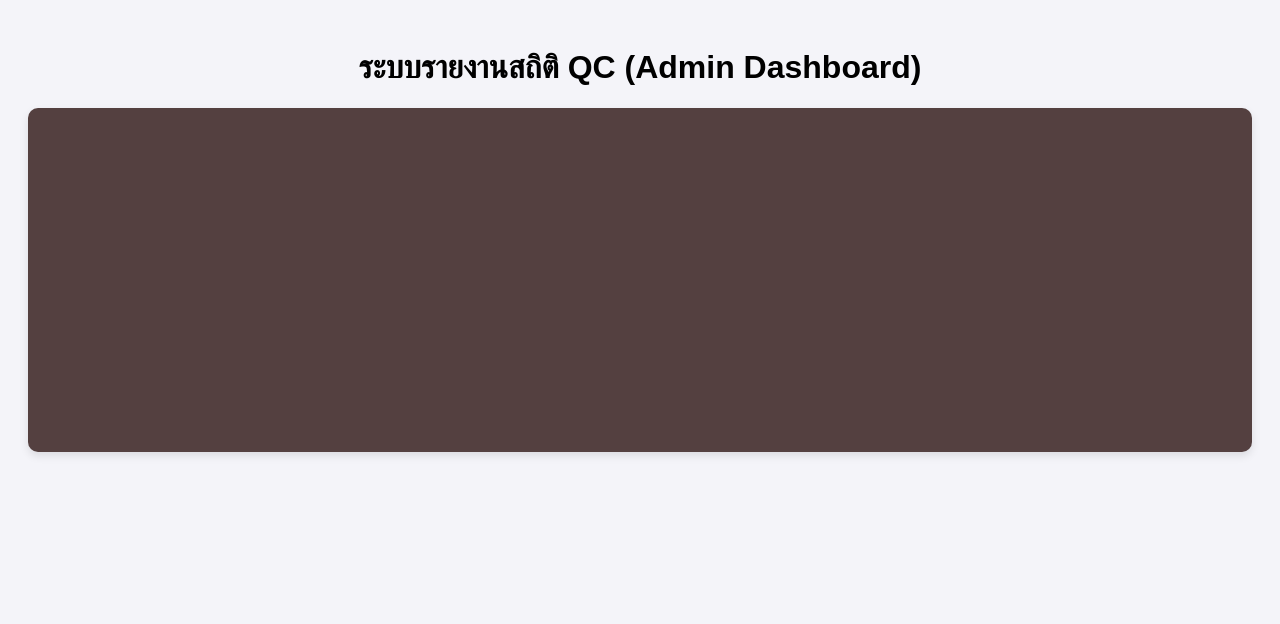
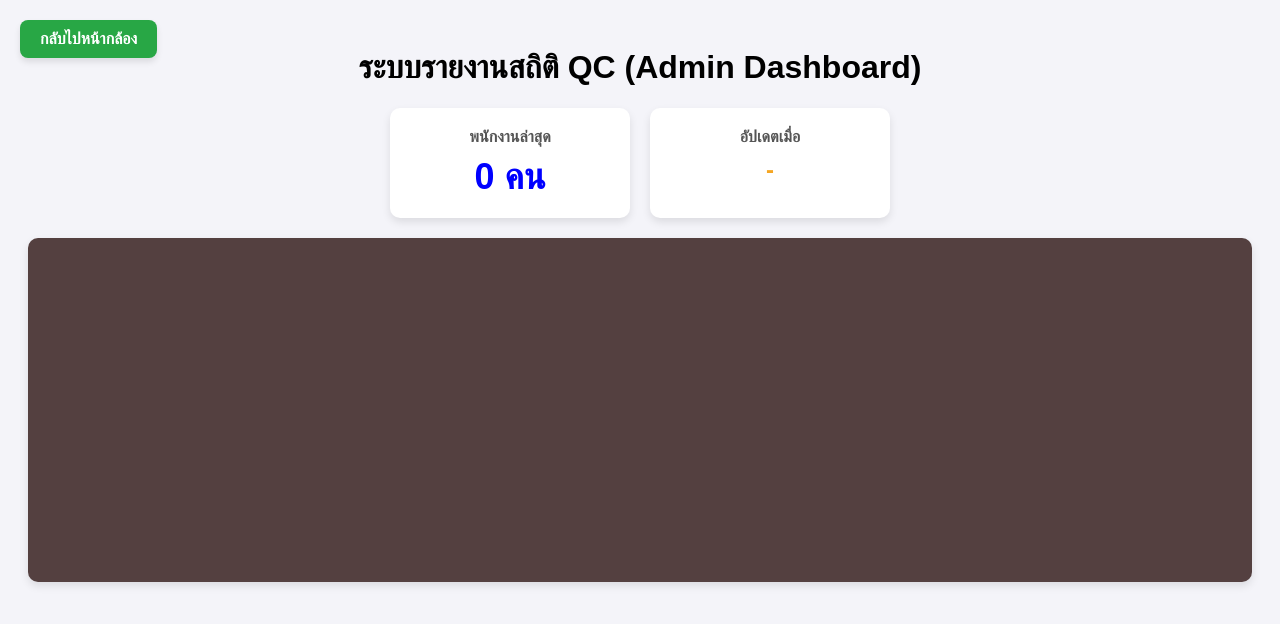
Before and after one commit to ppppond/img-detection-js, a website: page dashboard.html in a window 1280 px wide. Drawn offline with nearby package versions, Linux system fonts and the light colour scheme; no server answers.

Commit message:
CSS: ตกแต่งเสร็จ

```diff
--- a/dashboard.html
+++ b/dashboard.html
@@ -1,23 +1,93 @@
 <!DOCTYPE html>
 <html lang="en">
+
 <head>
     <meta charset="UTF-8">
     <meta name="viewport" content="width=device-width, initial-scale=1.0">
     <title>QC Admin Dashboard</title>
     <script src="https://cdn.jsdelivr.net/npm/chart.js"></script>
     <style>
-        body { font-family: Arial; padding: 20px; text-align: center; background: #f4f4f9; }
-        .chart-container { background: rgb(84, 64, 64); padding: 20px; border-radius: 10px; box-shadow: 0 4px 8px rgba(0,0,0,0.1); }
+        body {
+            font-family: Arial;
+            padding: 20px;
+            text-align: center;
+            background: #f4f4f9;
+        }
+
+        .chart-container {
+            background: rgb(84, 64, 64);
+            padding: 20px;
+            border-radius: 10px;
+            box-shadow: 0 4px 8px rgba(0, 0, 0, 0.1);
+        }
+
+        /* CSS สำหรับกล่องตัวเลข */
+        .summary-container {
+            display: flex;
+            justify-content: center;
+            gap: 20px;
+            margin-bottom: 20px;
+        }
+
+        .card {
+            background: white;
+            padding: 20px;
+            border-radius: 10px;
+            width: 200px;
+            box-shadow: 0 4px 8px rgba(0, 0, 0, 0.1);
+        }
+
+        .card h3 {
+            margin: 0;
+            font-size: 16px;
+            color: #555;
+        }
+
+        .card h2 {
+            margin: 10px 0 0 0;
+            font-size: 36px;
+            color: blue;
+        }
+
+        .nav-btn-back {
+            position: absolute;
+            top: 20px;
+            left: 20px;
+            padding: 10px 20px;
+            background: #28a745;
+            color: white;
+            text-decoration: none;
+            border-radius: 8px;
+            font-weight: bold;
+            box-shadow: 0 4px 6px rgba(0,0,0,0.1);
+        }
     </style>
 </head>
+
 <body>
     <h1>ระบบรายงานสถิติ QC (Admin Dashboard)</h1>
+
+    <div class="summary-container">
+        <div class="card">
+            <h3>พนักงานล่าสุด</h3>
+            <h2 id="latestCount">0 คน</h2>
+        </div>
+        <div class="card">
+            <h3>อัปเดตเมื่อ</h3>
+            <h2 id="latestTime" style="font-size: 24px; color: #f5a623">-</h2>
+        </div>
+    </div>
 
     <div class="chart-container">
         <canvas id="qcChart" width="800" height="300"></canvas>
     </div>
 
+    <a href="index.html" class="nav-btn-back">กลับไปหน้ากล้อง</a>
+
+
     <script>
+        let qcChartInstance = null;
+
         // ฟังชันสำหรับดึงข้อมูลและวาด กราฟ
         async function loadDataAndDrawChart() {
             try {
@@ -30,15 +100,25 @@
                 // สกัดเอาเฉพาะ Array ข้อมูล (50 แถวล่าสุด) ออกมา
                 const dataList = result.data;
 
+                // อัปเดตตัวเลขล่าสุดลงในกล่อง HTML
+                const latestData = dataList[0];
+                document.getElementById('latestCount').innerHTML = latestData.count + " คน";
+                document.getElementById('latestTime').innerHTML = new Date(latestData.timestamp).toLocaleDateString();
+
                 // สกัดข้อมูล
                 // กราฟต้องการข้อมูล 2 แกน คือ "แกน X (เวลา)" และ "แกน Y (ยอดคน)"
                 // คำสั่งของ Array ที่ใช้ "วนลูปและแปลงร่าง" ข้อมูลทุกก้อนให้กลายเป็น Array อันใหม่
                 const labels = dataList.map(item => new Date(item.timestamp).toLocaleTimeString()) // เอาเฉพาะเวลา
                 const counts = dataList.map(item => item.count) // เอาเฉพาะจำนวน
 
+                // ล้างกราฟเก่าทิ้ง (ถ้ามี) ก่อนวาดใหม่
+                if (qcChartInstance !== null) {
+                    qcChartInstance.destroy();
+                }
+
                 // สั่ง Chart.js วาดภาพ (ในที่นี้ Chart.js คือ น่าจะ libary นะ)
                 const ctx = document.getElementById('qcChart').getContext('2d');
-                new Chart(ctx, {
+                new Chart(ctx,qcChartInstance = {
                     type: 'line', // สั่งวาดเป็นกราฟเส้น
                     data: {
                         // ต้อง .reverse() กลับข้อมูลเพราะอันนี้ดึงจากใหม่ไปเก่า
@@ -55,13 +135,15 @@
                     },
                     options: { responsive: true }
                 })
-            } catch(err) {
+            } catch (err) {
                 console.error('โหลดข้อมูลกราฟพัง: ', err);
             }
         }
 
         // สั่งให้ฟังก์ชันทำงานทันทีเมื่อเปิดเว็บขึ้นมา
         loadDataAndDrawChart();
+        setInterval(loadDataAndDrawChart, 5000);
     </script>
 </body>
+
 </html>
--- a/server.js
+++ b/server.js
@@ -61,7 +61,7 @@ app.post('/api/qc-log', async (req, res) => {
         // ดึงเวลาปัจจุบัน
         const currentTime = Date.now();
 
-        // logic เช็คเวลาคูลดาวน์
+        // logic เช็คเวลาคูลดาวน์z
         if (currentTime - lastAlertTime > COOLDOWN_TIME) {
             console.log('⚠️ แจ้งเตือน: พนักงานทิ้งจุดตรวจ! กำลังส่งข้อความเข้า Discord...');
 
```
Also changed, not shown: index.html (+31 -5 lines), style.css (added, +13 -0 lines).
